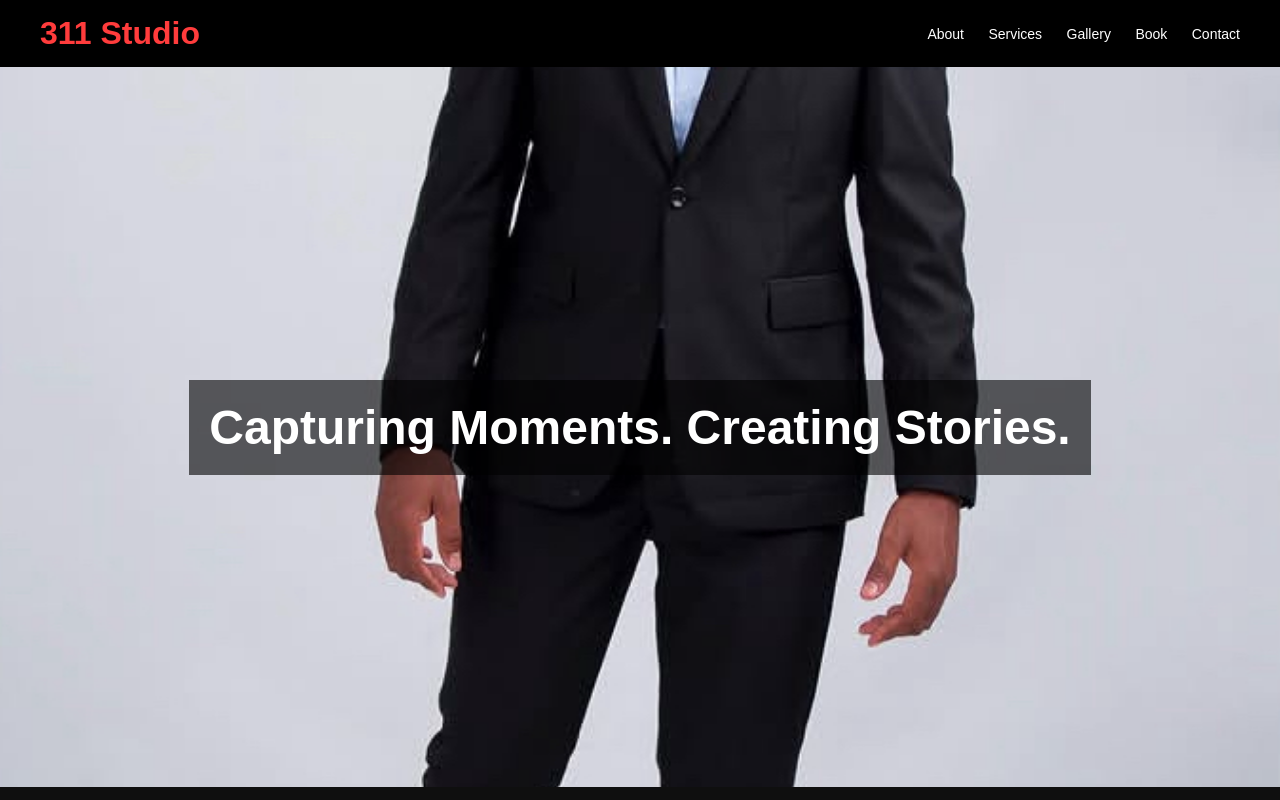
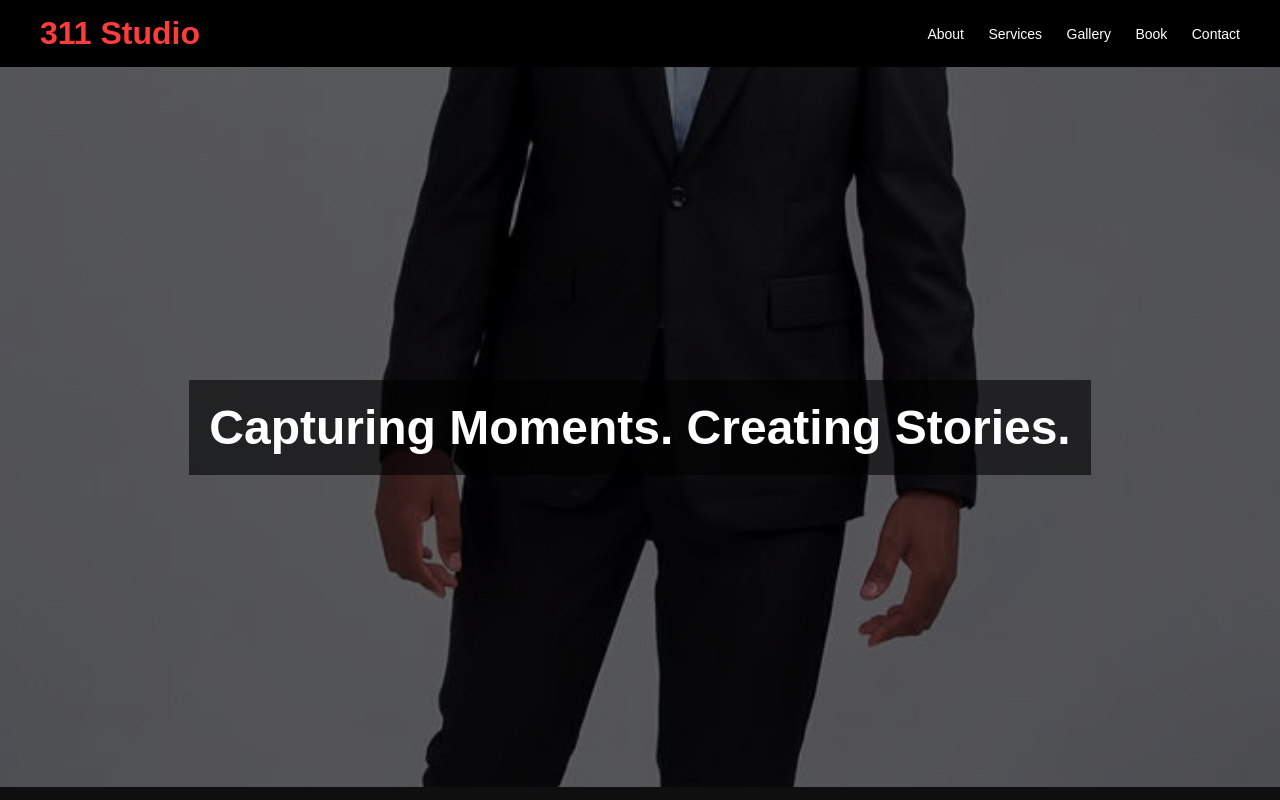
Before and after one commit to royalmaneinvestmentcc-pixel/index.html, a plain HTML site: page index.html in a window 1280 px wide. Shown: the top 800 px of the page. Drawn offline with Linux system fonts and the light colour scheme.

Commit message:
Update index.html

```diff
--- a/index.html
+++ b/index.html
@@ -47,11 +47,28 @@
 /* HERO */
 .hero {
     height: 90vh;
+    position: relative;
     background: url('index.html/311 pic.png') center center/cover no-repeat;
     display: flex;
     align-items: center;
     justify-content: center;
     text-align: center;
+}
+
+.hero::before {
+    content: "";
+    position: absolute;
+    top: 0;
+    left: 0;
+    right: 0;
+    bottom: 0;
+    background: rgba(0,0,0,0.6);
+}
+
+.hero h2 {
+    position: relative;
+    font-size: 48px;
+    z-index: 1;
 }
 
 .hero h2 {
```
